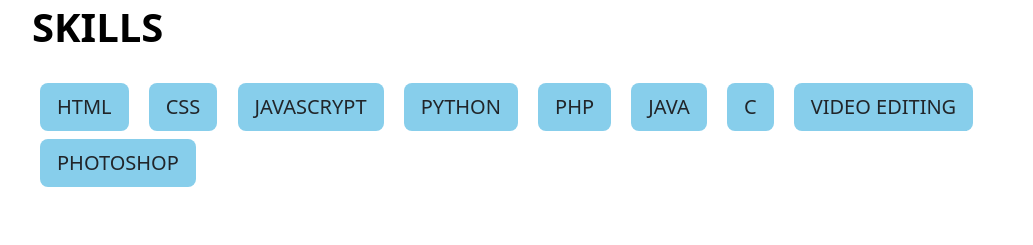
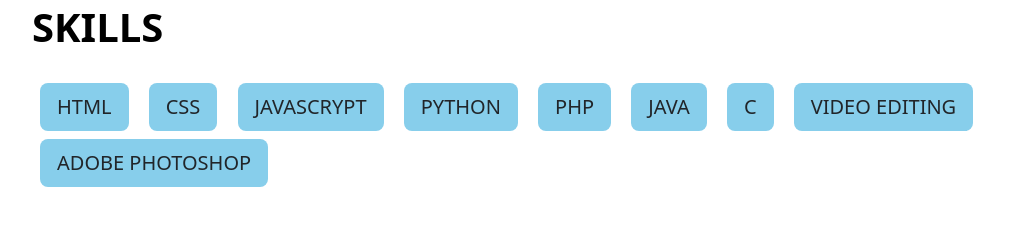
Before and after one commit to akshay-joseph-justin/personal, a plain HTML site: page index.html in a window 1280 px wide. Shown: the part 801-1046 px from the top of the page, without its empty margins (50-1083 px from the left). Drawn offline with nearby package versions, Linux system fonts and the light colour scheme.

Commit message:
Update index.html

```diff
--- a/index.html
+++ b/index.html
@@ -67,7 +67,7 @@
             <input class="btn btn-lg mx-2 mb-2" type="button" value="JAVA" style="background-color: skyblue;">
             <input class="btn btn-lg mx-2 mb-2" type="button" value="C" style="background-color: skyblue;">
             <input class="btn btn-lg mx-2 mb-2" type="button" value="VIDEO EDITING" style="background-color: skyblue;">
-            <input class="btn btn-lg mx-2 mb-2" type="button" value="PHOTOSHOP" style="background-color: skyblue;">
+            <input class="btn btn-lg mx-2 mb-2" type="button" value="ADOBE PHOTOSHOP" style="background-color: skyblue;">
           </div>
     </div>
   </div>
```
